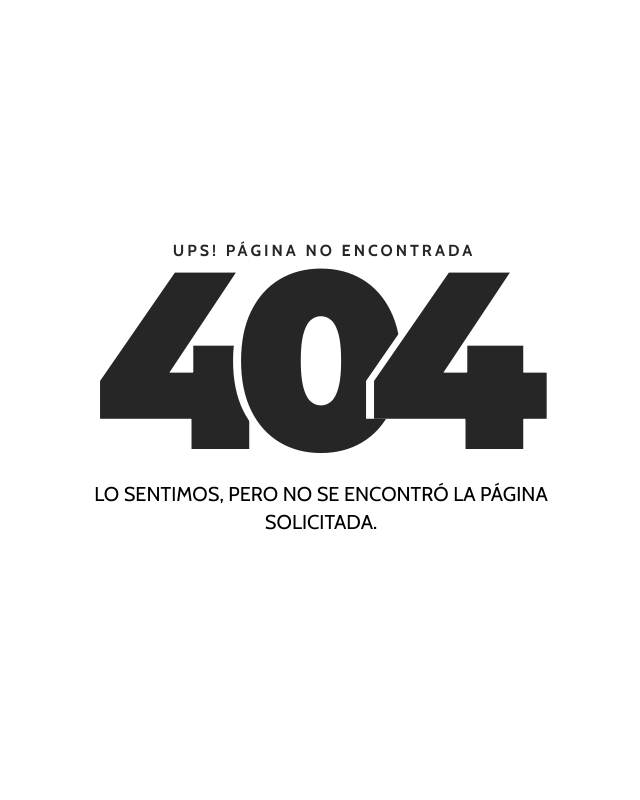
After one commit to ollomon/tareas, a Django app: template apptareas/templates/404.html in a window 1280 px wide. The commit adds this page. Shown: the whole page, without its empty margins (319-959 px from the left). Run offline with Django 4.2, Linux system fonts and the light colour scheme; the template is opened without the code that fills it, so the values that code supplies are empty.

Commit message:
cambios producción

```diff
--- /dev/null
+++ b/apptareas/templates/404.html
@@ -0,0 +1,133 @@
+{% load static %}
+<!DOCTYPE html>
+<html lang="es">
+<head>
+    <meta charset="utf-8">
+    <meta http-equiv="X-UA-Compatible" content="IE=edge">
+    <meta name="viewport" content="width=device-width, initial-scale=1">
+    <title>404 Página no encontrada</title>
+    <!-- Google font -->
+    <link href="https://fonts.googleapis.com/css?family=Cabin:400,700" rel="stylesheet">
+    <link href="https://fonts.googleapis.com/css?family=Montserrat:900" rel="stylesheet">
+    <style>
+        * {
+            -webkit-box-sizing: border-box;
+            box-sizing: border-box;
+        }
+
+        body {
+            padding: 0;
+            margin: 0;
+        }
+
+        #notfound {
+            position: relative;
+            height: 100vh;
+        }
+
+        #notfound .notfound {
+            position: absolute;
+            left: 50%;
+            top: 50%;
+            -webkit-transform: translate(-50%, -50%);
+            -ms-transform: translate(-50%, -50%);
+            transform: translate(-50%, -50%);
+        }
+
+        .notfound {
+            max-width: 520px;
+            width: 100%;
+            line-height: 1.4;
+            text-align: center;
+        }
+
+        .notfound .notfound-404 {
+            position: relative;
+            height: 240px;
+        }
+
+        .notfound .notfound-404 h1 {
+            font-family: 'Montserrat', sans-serif;
+            position: absolute;
+            left: 50%;
+            top: 50%;
+            -webkit-transform: translate(-50%, -50%);
+            -ms-transform: translate(-50%, -50%);
+            transform: translate(-50%, -50%);
+            font-size: 252px;
+            font-weight: 900;
+            margin: 0px;
+            color: #262626;
+            text-transform: uppercase;
+            letter-spacing: -40px;
+            margin-left: -20px;
+        }
+
+        .notfound .notfound-404 h1 > span {
+            text-shadow: -8px 0px 0px #fff;
+        }
+
+        .notfound .notfound-404 h3 {
+            font-family: 'Cabin', sans-serif;
+            position: relative;
+            font-size: 16px;
+            font-weight: 700;
+            text-transform: uppercase;
+            color: #262626;
+            margin: 0px;
+            letter-spacing: 3px;
+            padding-left: 6px;
+        }
+
+        .notfound h2 {
+            font-family: 'Cabin', sans-serif;
+            font-size: 20px;
+            font-weight: 400;
+            text-transform: uppercase;
+            color: #000;
+            margin-top: 0px;
+            margin-bottom: 25px;
+        }
+
+        @media only screen and (max-width: 767px) {
+            .notfound .notfound-404 {
+                height: 200px;
+            }
+
+            .notfound .notfound-404 h1 {
+                font-size: 200px;
+            }
+        }
+
+        @media only screen and (max-width: 480px) {
+            .notfound .notfound-404 {
+                height: 162px;
+            }
+
+            .notfound .notfound-404 h1 {
+                font-size: 162px;
+                height: 150px;
+                line-height: 162px;
+            }
+
+            .notfound h2 {
+                font-size: 16px;
+            }
+        }
+
+    </style>
+</head>
+
+<body>
+
+<div id="notfound">
+    <div class="notfound">
+        <div class="notfound-404">
+            <h3>Ups! Página no encontrada</h3>
+            <h1><span>4</span><span>0</span><span>4</span></h1>
+        </div>
+        <h2>Lo sentimos, pero no se encontró la página solicitada.</h2>
+    </div>
+</div>
+</body>
+</html>
--- a/apptareas/templates/crear_tarea.html
+++ b/apptareas/templates/crear_tarea.html
@@ -12,7 +12,6 @@
                     {{formulario.as_table}}
                 </table>
                 <br>
-
                 <button class="btn btn-primary">Guardar</button>
             </form>
         </div>
--- a/apptareas/templates/iniciarsesion.html
+++ b/apptareas/templates/iniciarsesion.html
@@ -17,7 +17,6 @@
                         <label for="password">Contraseña:</label>
                         <input type="password" name="password" id="password" class="form-control" placeholder="Escriba su contraseña">
                     </div>
-                    <!--{{form.as_p}}-->
                     <button class="btn btn-primary">Iniciar</button>
                 </form>
             </div>
--- a/apptareas/templates/registro.html
+++ b/apptareas/templates/registro.html
@@ -20,8 +20,6 @@
                     <label for="password2">Repetir Contraseña:</label>
                     <input type="password" name="password2" id="password2" class="form-control" placeholder="Escriba de nuevo su contraseña">
                 </div>
-
-                <!--{{form.as_table}}-->
                 <button class="btn btn-primary">Registrar</button>
             </form>
         </div>
--- a/apptareas/views.py
+++ b/apptareas/views.py
@@ -12,7 +12,6 @@ from django.core.paginator import Paginator
 
 def inicio(request):
     return render(request, 'inicio.html')
-
 
 def registro(request):
     if request.method == 'GET':
@@ -161,3 +160,6 @@ def eliminarTarea(request, tarea_id):
     if request.method == 'POST':
         tarea.delete()
         return redirect('tareas')
+
+def page_not_found_404(request, exception):
+    return render(request, '404.html')
--- a/requirements.txt
+++ b/requirements.txt
@@ -1,7 +1,10 @@
 asgiref==3.5.2
 autopep8==1.7.0
 Django==4.1.2
+mysqlclient==2.1.1
 pycodestyle==2.9.1
+python-decouple==3.6
+python-dotenv==0.21.0
 sqlparse==0.4.3
 toml==0.10.2
 tzdata==2022.5
--- a/tareas/urls.py
+++ b/tareas/urls.py
@@ -16,6 +16,8 @@ Including another URLconf
 from django.contrib import admin
 from django.urls import path
 from apptareas import views
+from apptareas.views import page_not_found_404
+handler404 = page_not_found_404
 
 urlpatterns = [
     path('admin/', admin.site.urls),
```
Also changed, not shown: tareas/settings.py (+21 -6 lines), README.md (added).
